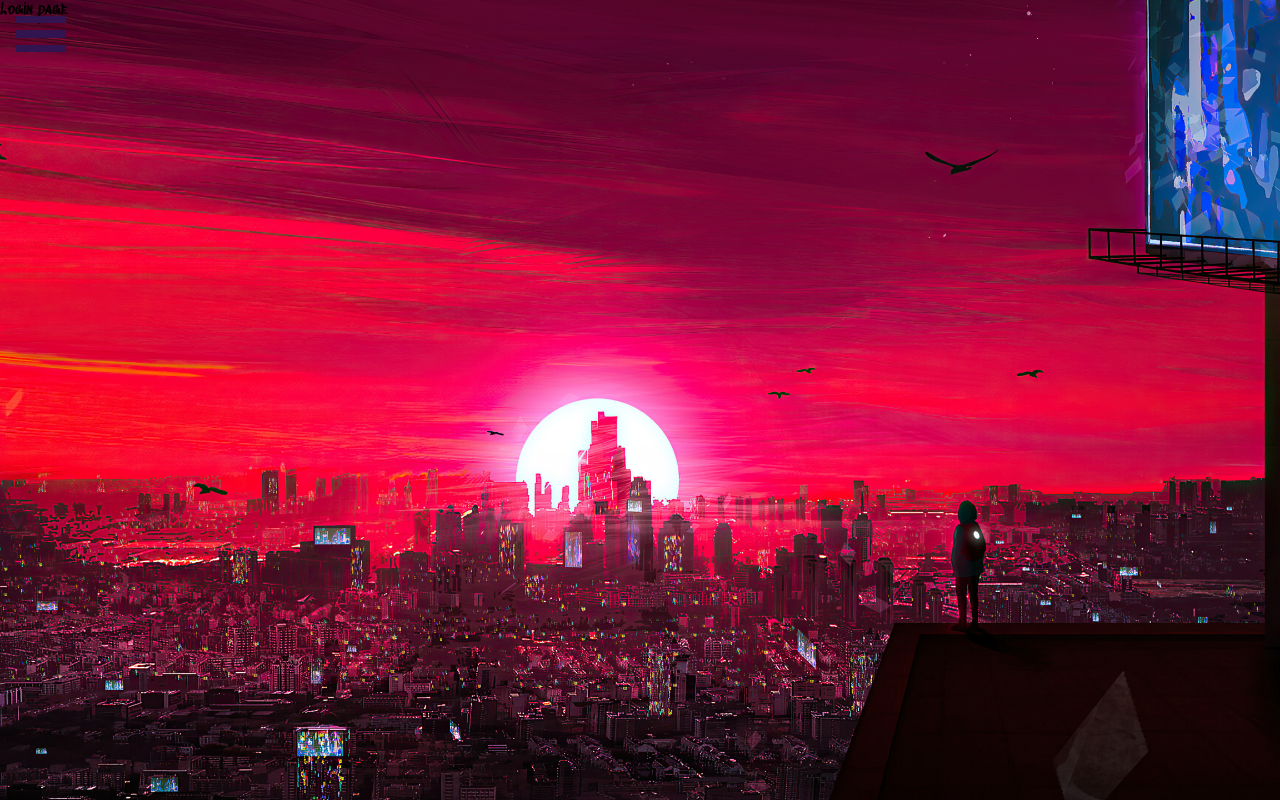
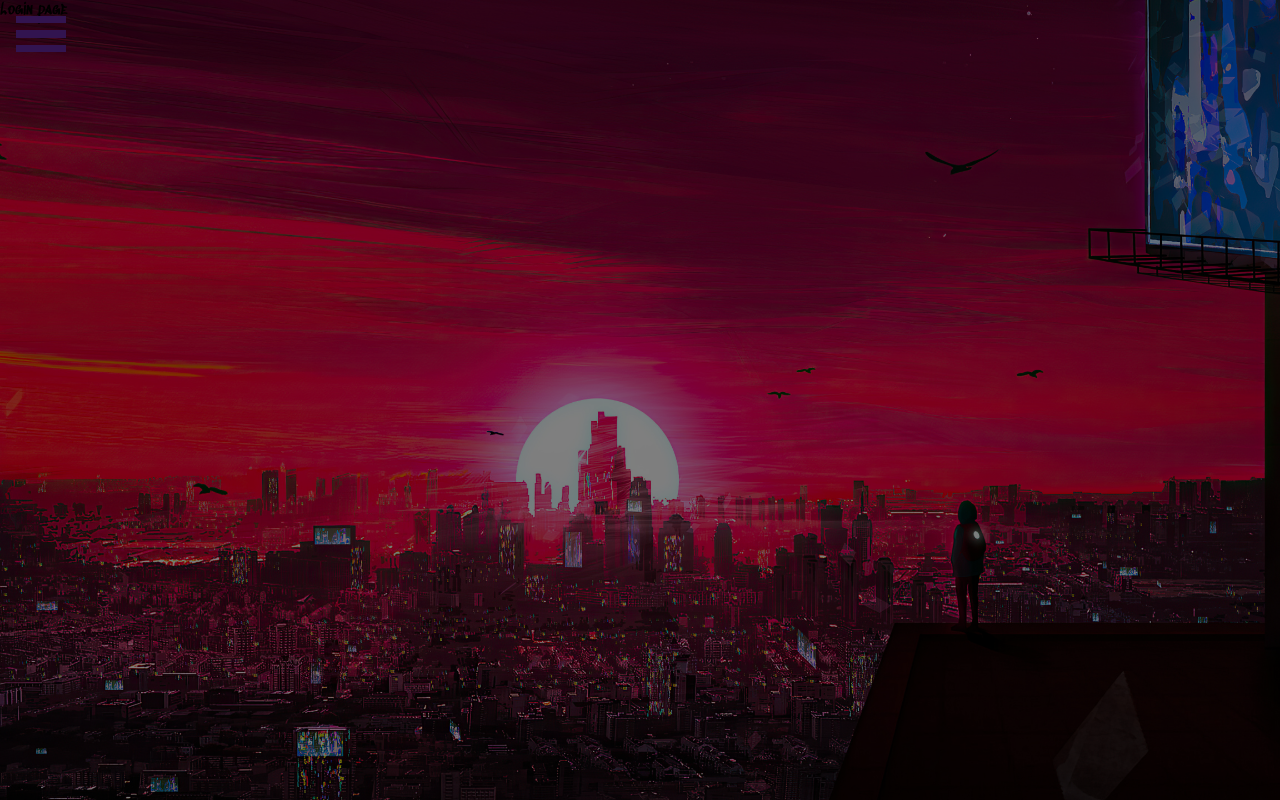
Before and after one commit to TbotaPhantA/personal-website-frontend, a Next.js app: page /login in a window 1280 px wide. Built offline with nearby package versions, Linux system fonts and the light colour scheme.

Commit message:
styles file was added for login page

```diff
--- a/src/pages/login.tsx
+++ b/src/pages/login.tsx
@@ -1,5 +1,7 @@
+import logInStyles from '@/styles/pages/Login.module.scss';
+
 export default function LogIn() {
   return (
-    <div>Login page</div>
+    <div className={logInStyles.LogInPage}>Login page</div>
   )
 }
--- /dev/null
+++ b/src/styles/pages/LogIn.module.scss
@@ -0,0 +1,4 @@
+.LogInPage {
+  background-color: rgba(0, 0, 0, 0.5);
+  min-height: 100vh;
+}
```
